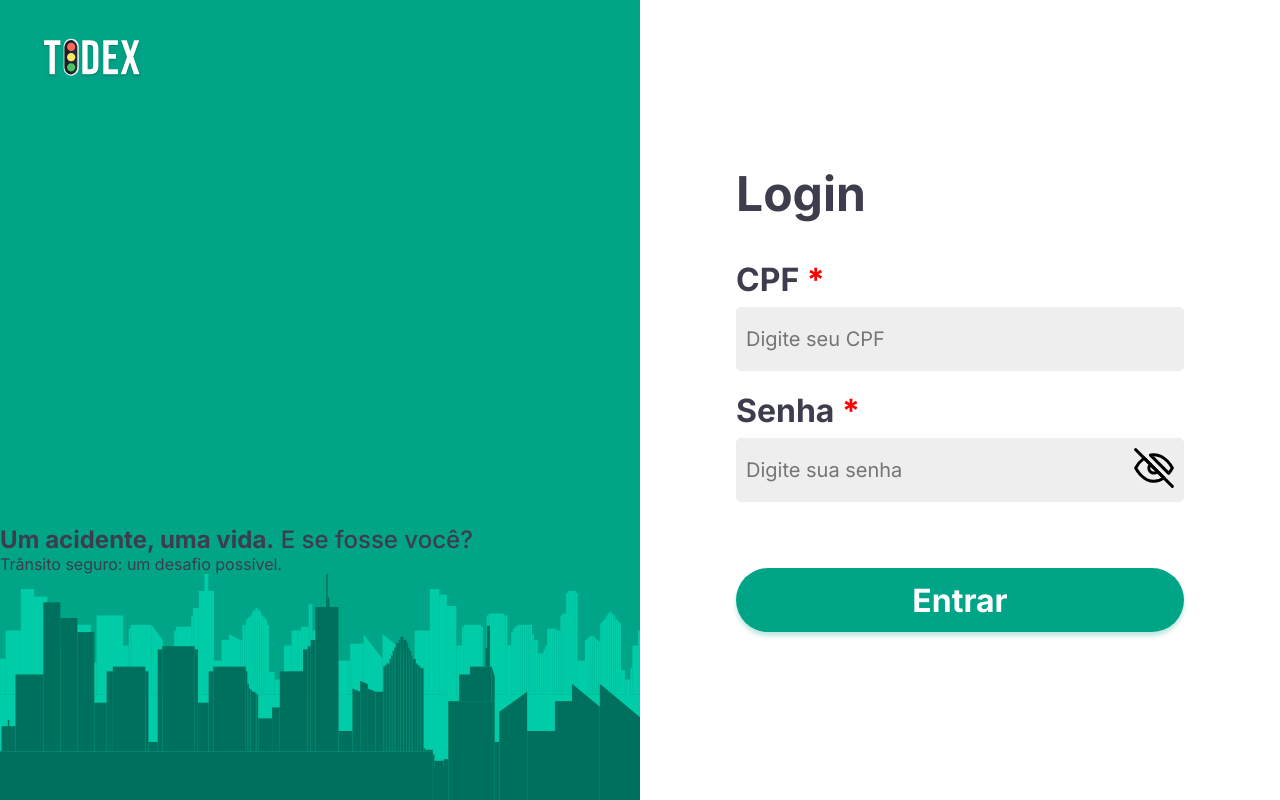
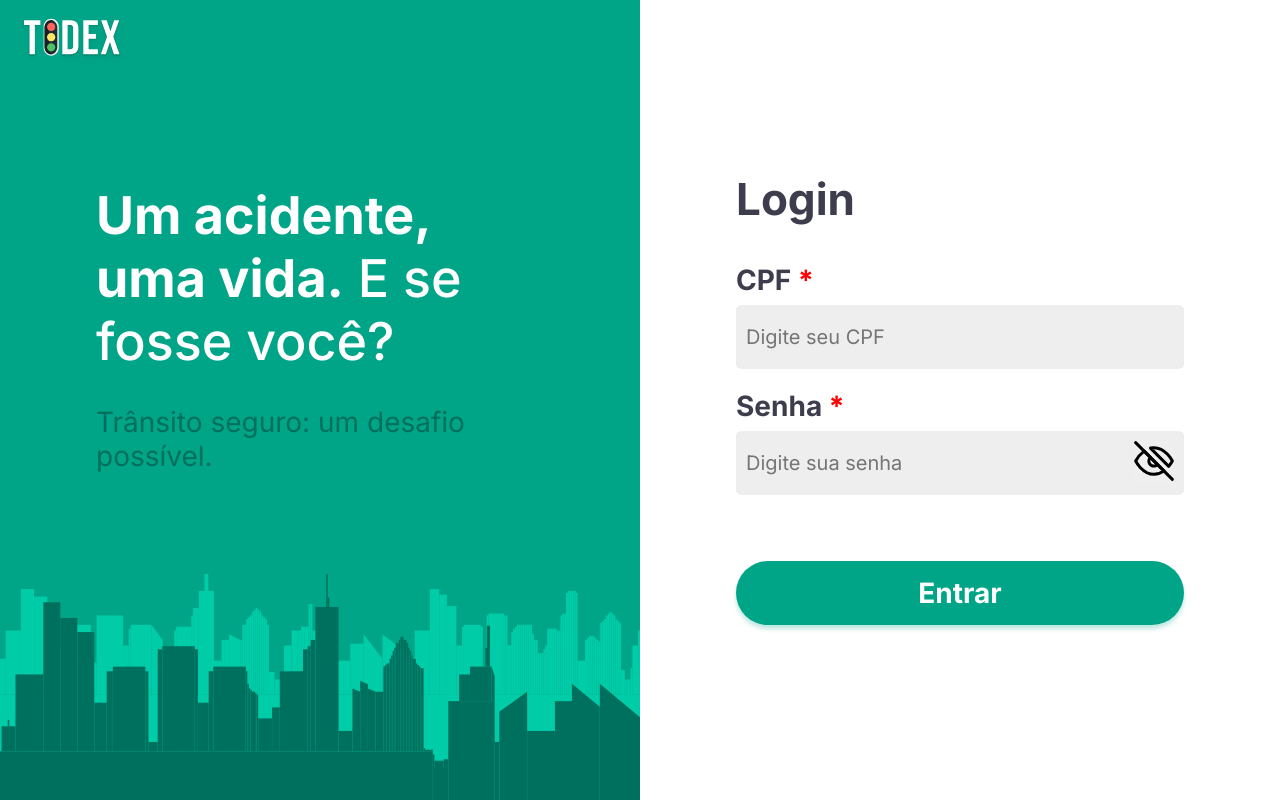
Before and after one commit to lucasarlim/tidex-web, a React (Create React App) app: page /login in a window 1280 px wide. Built offline with nearby package versions, Linux system fonts and the light colour scheme.

Commit message:
login message style finished

```diff
--- a/src/components/Input/styles.js
+++ b/src/components/Input/styles.js
@@ -10,7 +10,7 @@ export const Container = styled.div`
 
 export const Label = styled.label`
 	font-weight: bold;
-	font-size: 32px;
+	font-size: 28px;
 	margin-bottom: 8px;
 `;
 
--- a/src/pages/Login/styles.js
+++ b/src/pages/Login/styles.js
@@ -16,20 +16,38 @@ export const Banner = styled.section`
 `;
 
 export const TopRow = styled.div`
-	flex: 1;
 	width: 100%;
 	display: flex;
 	flex-direction: row;
 	align-items: flex-start;
 	justify-content: flex-start;
-	padding: 20px;
 
 	& > img {
 		width: 144px;
 	}
 `;
 
-export const Message = styled.div``;
+export const Message = styled.div`
+	flex: 1;
+	width: 100%;
+	display: flex;
+	align-items: center;
+	justify-content: center;
+	flex-direction: column;
+
+	& > h1 {
+		font-size: 52px;
+		color: ${useTheme.light};
+		max-width: 448px;
+		margin-bottom: 32px;
+	}
+
+	& > span {
+		font-size: 28px;
+		color: ${useTheme.primaryDarker};
+		max-width: 448px;
+	}
+`;
 
 export const City = styled.div`
 	width: 100%;
@@ -63,7 +81,7 @@ export const Form = styled.form`
 
 export const Title = styled.h1`
 	font-weight: bold;
-	font-size: 48px;
+	font-size: 44px;
 	line-height: 110%;
 	margin-bottom: 30px;
 `;
@@ -81,5 +99,5 @@ export const Button = styled.button`
 	font-weight: bold;
 	color: ${useTheme.light};
 	box-shadow: 0px 4px 4px rgba(0, 165, 136, 0.25);
-	font-size: 32px;
+	font-size: 28px;
 `;
```
